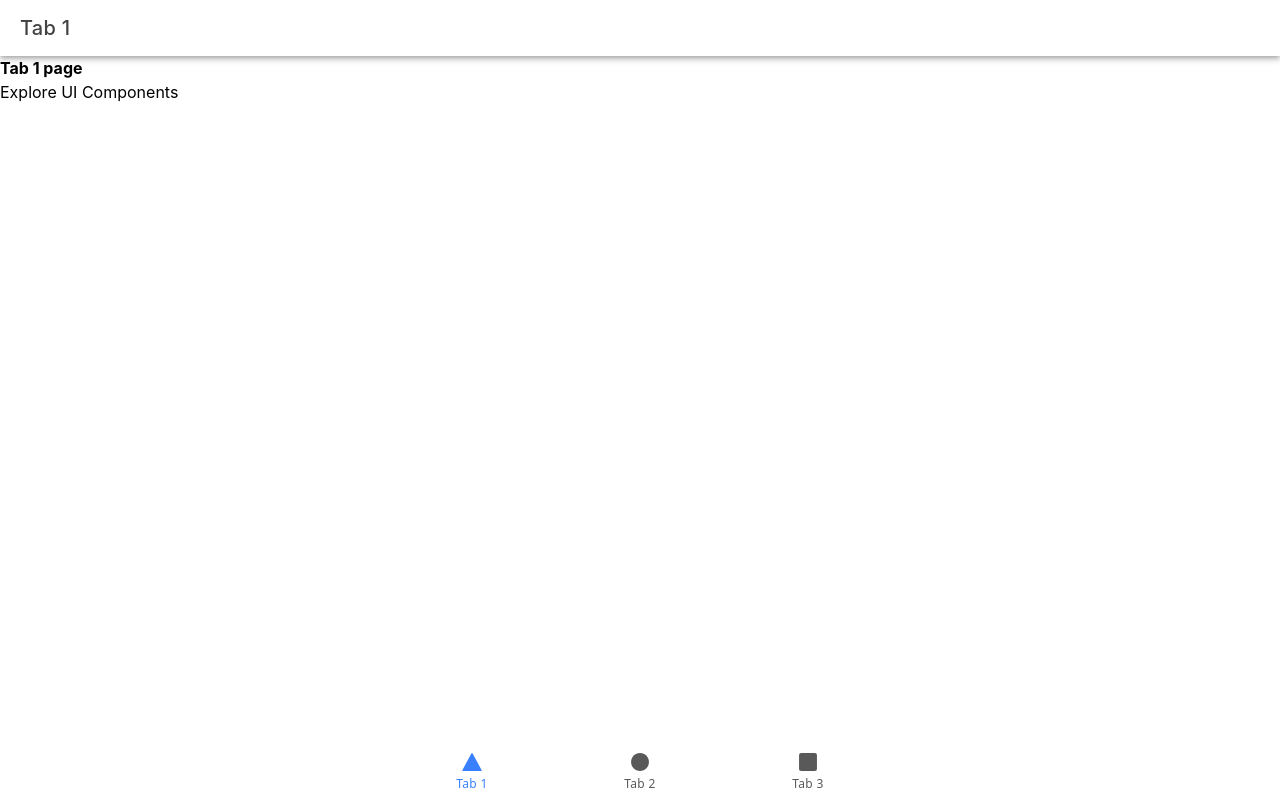
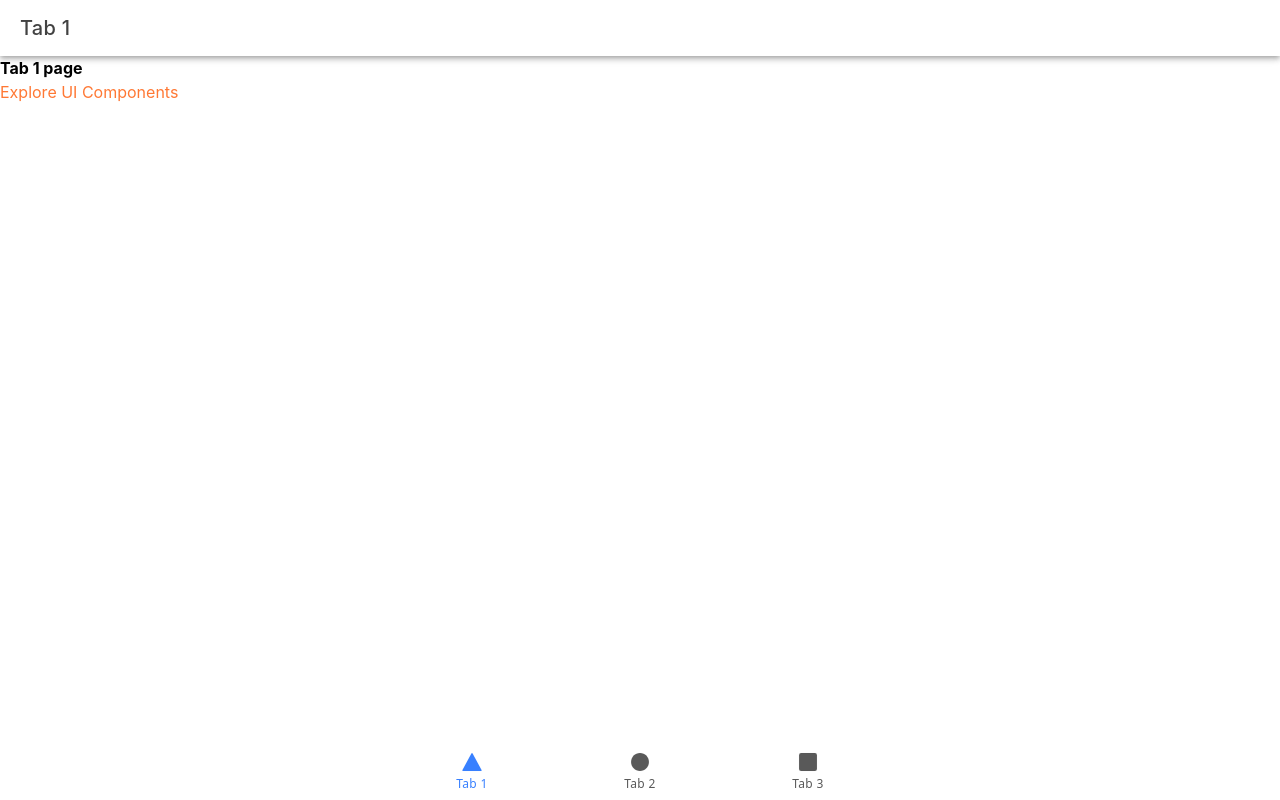
Before and after one commit to People-Here/peoplehere, a React (Vite) app: page /tab1 in a window 1280 px wide. Built offline with nearby package versions, Linux system fonts and the light colour scheme; a web font is replaced by a local one.

Commit message:
feat: design system - colors

```diff
--- a/tailwind.config.js
+++ b/tailwind.config.js
@@ -1,11 +1,13 @@
 /** @type {import('tailwindcss').Config} */
 
 import typos from "./src/theme/typos";
+import colors from "./src/theme/colors";
 
 export default {
   content: ["./src/**/*.{js,jsx,ts,tsx}"],
   theme: {
     extend: {},
+    colors: colors,
   },
   plugins: [
     ({ addUtilities }) => {
```
